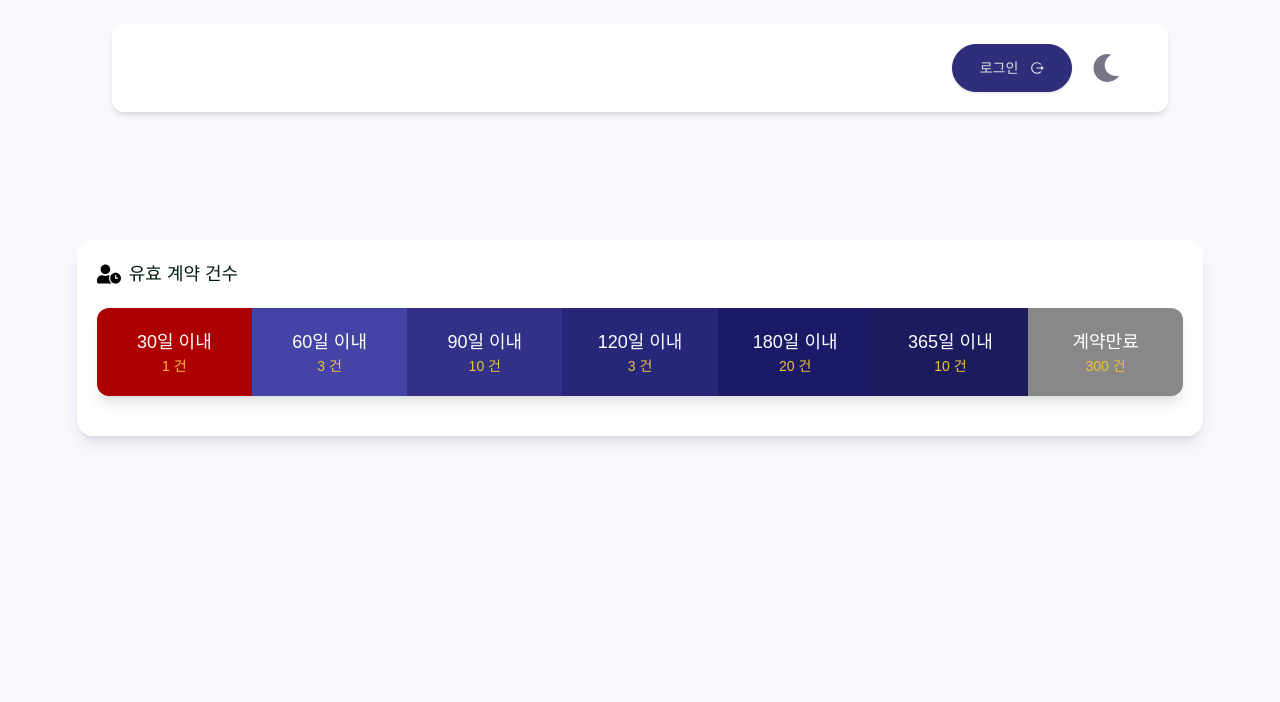
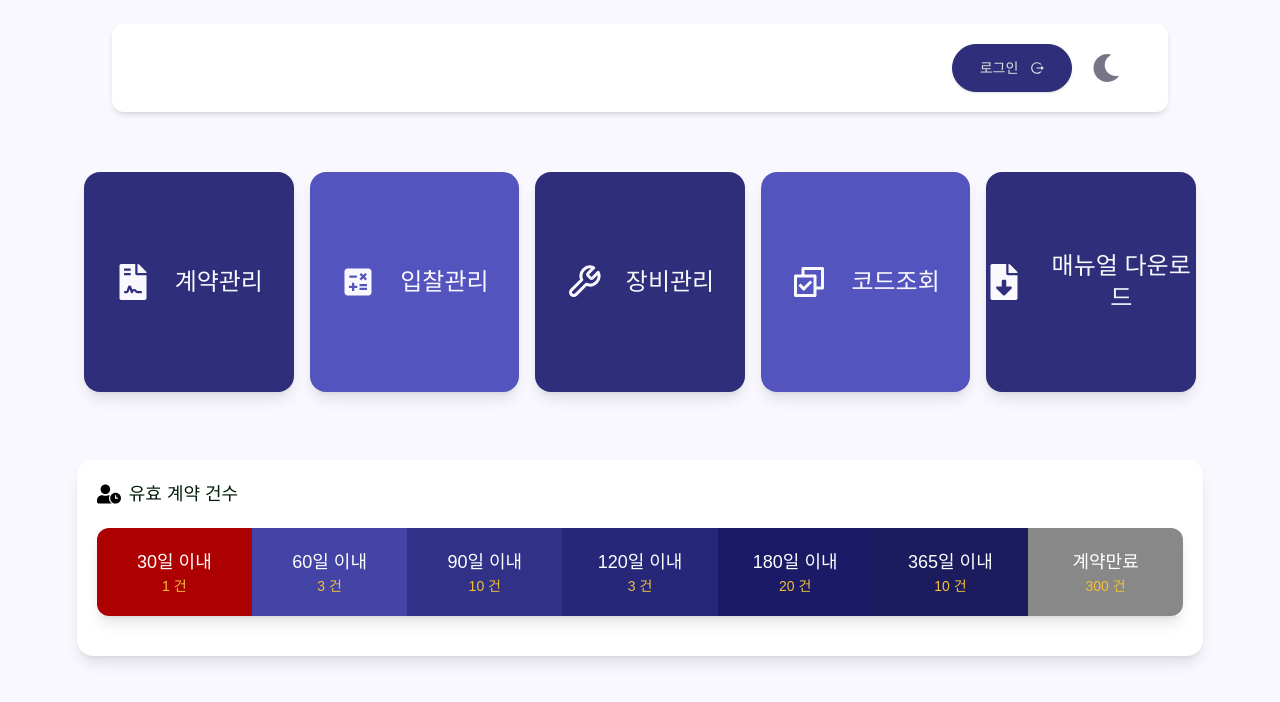
Before and after one commit to Hyeyeon-Ko/pur-ui2, a Next.js app: page /main in a window 1280 px wide. Shown: the top 702 px of the page. Built offline with nearby package versions, Linux system fonts and the light colour scheme; a web font is replaced by a local one.

Commit message:
build test

```diff
--- a/app/main/page.body.tsx
+++ b/app/main/page.body.tsx
@@ -27,38 +27,38 @@ const DashboardBody = () => {
     setUser(userData);
   }, []);
 
-  // const cardData = [
-  //   {
-  //     "href": "/contract",
-  //     "icon": FaFileContract,
-  //     "label": "계약관리",
-  //     "bgColor": "bg-signature",
-  //   },
-  //   {
-  //     "href": "/tender",
-  //     "icon": MdCalculate,
-  //     "label": "입찰관리",
-  //     "bgColor": "bg-sub",
-  //   },
-  //   {
-  //     "href": "/equipment",
-  //     "icon": FiTool,
-  //     "label": "장비관리",
-  //     "bgColor": "bg-signature",
-  //   },
-  //   {
-  //     "href": "/category/major",
-  //     "icon": RiCheckboxMultipleLine,
-  //     "label": "코드조회",
-  //     "bgColor": "bg-sub",
-  //   },
-  //   {
-  //     "href": "/page-d",
-  //     "icon": FaFileDownload,
-  //     "label": "매뉴얼 다운로드",
-  //     "bgColor": "bg-signature",
-  //   }
-  // ];
+  const cardData = [
+    {
+      "href": "/contract",
+      "icon": FaFileContract,
+      "label": "계약관리",
+      "bgColor": "bg-signature",
+    },
+    {
+      "href": "/tender",
+      "icon": MdCalculate,
+      "label": "입찰관리",
+      "bgColor": "bg-sub",
+    },
+    {
+      "href": "/equipment",
+      "icon": FiTool,
+      "label": "장비관리",
+      "bgColor": "bg-signature",
+    },
+    {
+      "href": "/category/major",
+      "icon": RiCheckboxMultipleLine,
+      "label": "코드조회",
+      "bgColor": "bg-sub",
+    },
+    {
+      "href": "/page-d",
+      "icon": FaFileDownload,
+      "label": "매뉴얼 다운로드",
+      "bgColor": "bg-signature",
+    }
+  ];
 
   const deadlineItems = [
     {
@@ -114,14 +114,22 @@ const DashboardBody = () => {
 
   // 컴포넌트가 마운트될 때 로컬 스토리지에 cardData와 deadlineItems 저장
   useEffect(() => {
-    // setLocal({ key: "cardData", value: cardData });
+    setLocal({ key: "cardData", value: cardData });
     setLocal({ key: "deadlineItems", value: deadlineItems });
   }, []);
 
   return (
     <div className="flex flex-col ">
       <div className="grid grid-cols-5 gap-4 w-[90%] p-5 mx-auto">
-
+        {cardData.map((card, index) => (
+          <DashCard
+            key={index}
+            href={card.href}
+            icon={card.icon}
+            label={card.label}
+            bgColor={card.bgColor}
+          />
+        ))}
       </div>
 
       <DashboardSection icon={FaUserClock} title="유효 계약 건수">
--- a/next.config.mjs
+++ b/next.config.mjs
@@ -20,6 +20,9 @@ const nextConfig = {
     return config;
   },
   reactStrictMode: true,
+  experimental: {
+    disableOptimisticRendering: true, // 익명 데이터 수집 비활성화
+  },
 };
 
 export default nextConfig;
```
